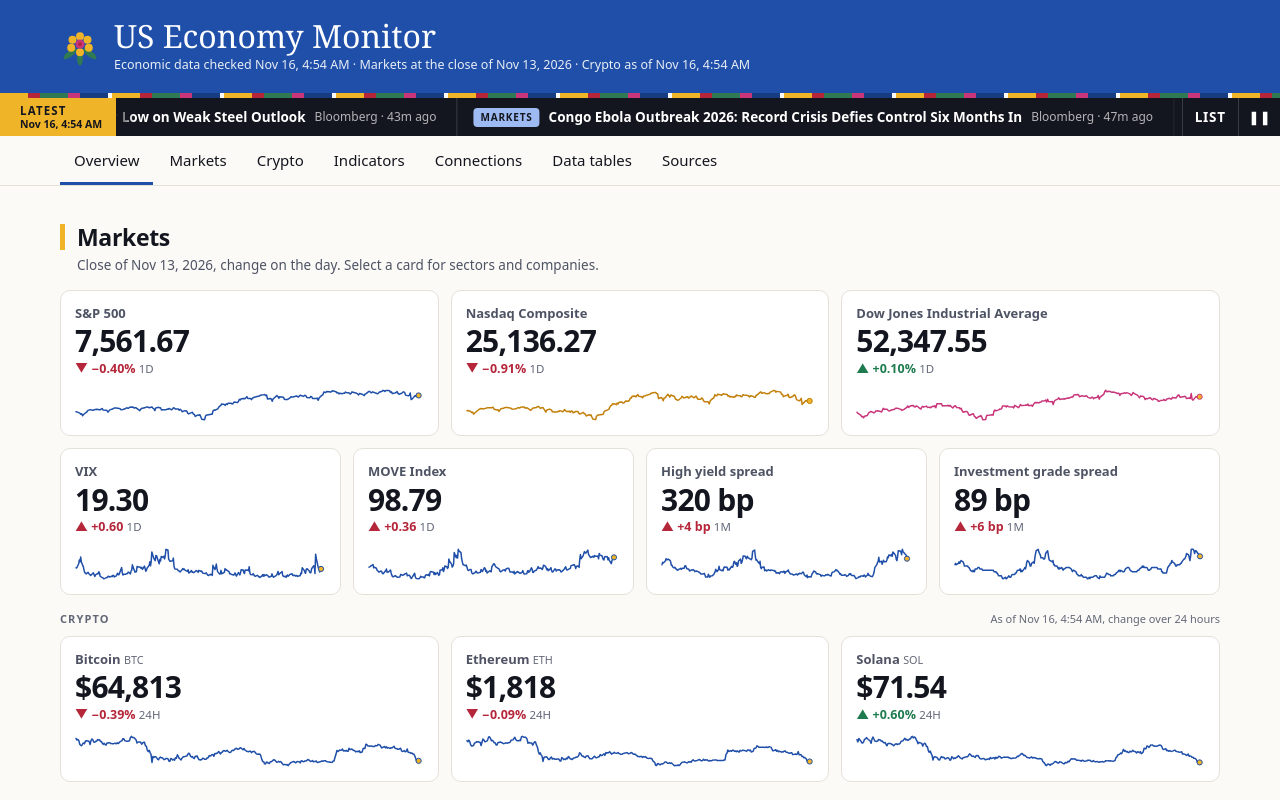
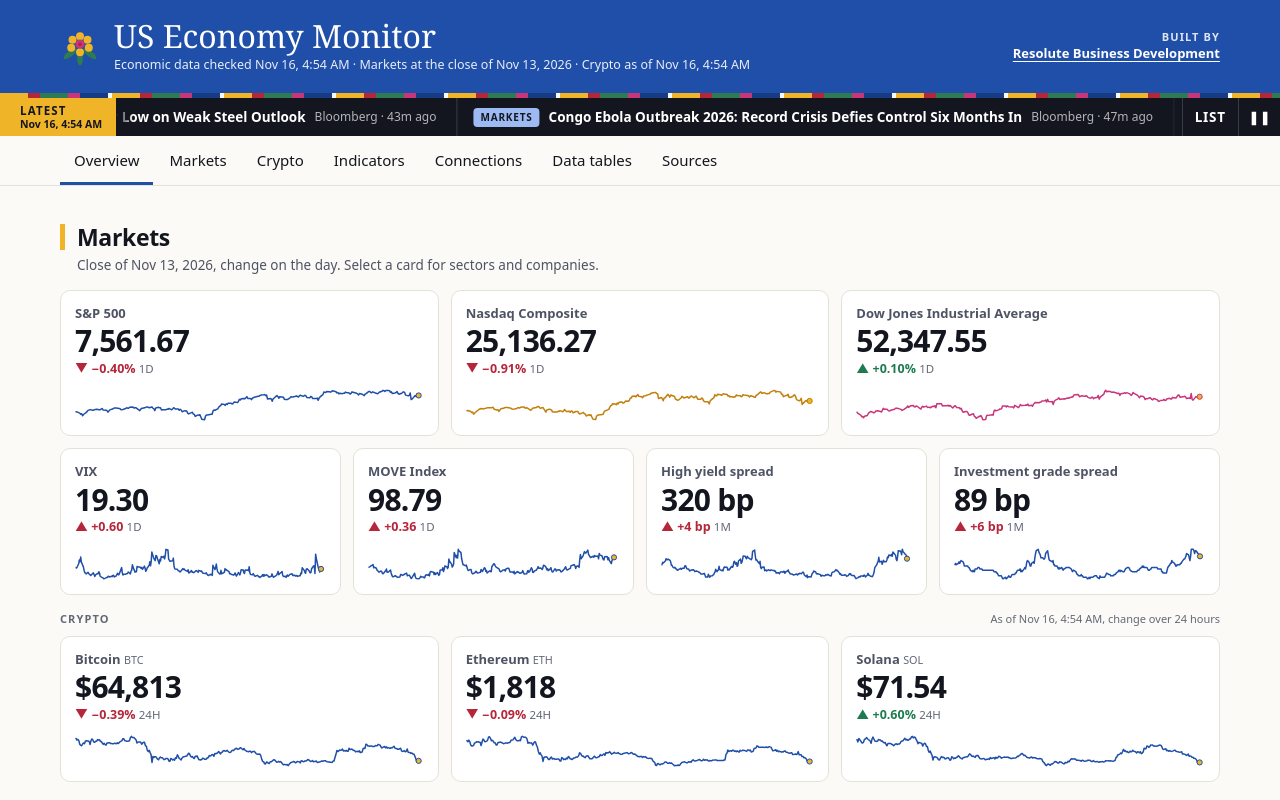
Before and after one commit to pancibus1709/us-economy-monitor, a plain HTML site: page index.html in a window 1280 px wide. Shown: the top 800 px of the page. Drawn offline with nearby package versions, Linux system fonts and the light colour scheme; no server answers.

Commit message:
Add 'Built by Resolute Business Development' to the masthead, linked to resolute-bd.com
Right-aligned in the header on wide screens; its own row under the title on phones.

Co-Authored-By: Claude Fable 5.2 <noreply@anthropic.com>
Claude-Session: https://claude.ai/code/session_01MinkSSgzbSTWrSZn8eQjpN

```diff
--- a/index.html
+++ b/index.html
@@ -53,6 +53,13 @@ window.addEventListener('resize', () => { clearTimeout(t); t = setTimeout(all, 1
 .em-flora { flex: 0 0 auto; width: 40px; height: 40px; }
 .em-title { font-family: var(--serif); font-weight: 400; font-size: clamp(24px, 4vw, 32px); line-height: 1.1; margin: 0; }
 .em-stamp { font-size: 12.5px; margin: 3px 0 0; opacity: .9; }
+.em-headtext { flex: 1 1 280px; min-width: 0; }
+.em-by { flex: 0 0 auto; margin-left: auto; font-size: 13px; line-height: 1.35; color: #fff !important; text-decoration: none; text-align: right; padding-block: 6px; }
+.em-by span { display: block; font-size: 11px; letter-spacing: .1em; text-transform: uppercase; font-weight: 700; opacity: .85; }
+.em-by b { font-weight: 700; text-decoration: underline; text-decoration-thickness: 1px; text-underline-offset: 3px; }
+.em-by:hover b { text-decoration-thickness: 2px; }
+@media (max-width: 700px) { .em-head .em-wrap { flex-wrap: wrap; row-gap: 6px; } .em-by { flex-basis: 100%; margin-left: 0; text-align: left; padding-block: 10px 6px; border-top: 1px solid rgba(255, 255, 255, .22); } .em-by span { display: inline; margin-right: 6px; } }
+@media (pointer: coarse) { .em-by { padding-block: 13px; } }
 .em-ribbon { height: 5px; background: repeating-linear-gradient(90deg, var(--marigold) 0 28px, var(--down) 28px 40px, #2F7A52 40px 68px, var(--rosa) 68px 80px, var(--cobalt-deep) 80px 108px, var(--wall) 108px 112px); }
 
 .em-tabs { position: sticky; top: 0; z-index: 5; background: var(--wall); border-bottom: 1px solid var(--line); }
@@ -350,10 +357,11 @@ window.addEventListener('resize', () => { clearTimeout(t); t = setTimeout(all, 1
         <g fill="#F0B429"><circle cx="75" cy="38" r="15"/><circle cx="103" cy="52" r="15"/><circle cx="108" cy="82" r="15"/><circle cx="75" cy="98" r="15"/><circle cx="42" cy="82" r="15"/><circle cx="47" cy="52" r="15"/></g>
         <circle cx="75" cy="68" r="17" fill="#C9357A"/><circle cx="75" cy="68" r="7" fill="#B5263A"/>
       </svg>
-      <div>
+      <div class="em-headtext">
         <h1 class="em-title" id="em-title">US Economy Monitor</h1>
         <p class="em-stamp" id="em-stamp"></p>
       </div>
+      <a class="em-by" href="https://www.resolute-bd.com/" target="_blank" rel="noopener"><span>Built by</span> <b>Resolute Business Development</b></a>
     </div>
   </header>
   <div class="em-ribbon"></div>
```
